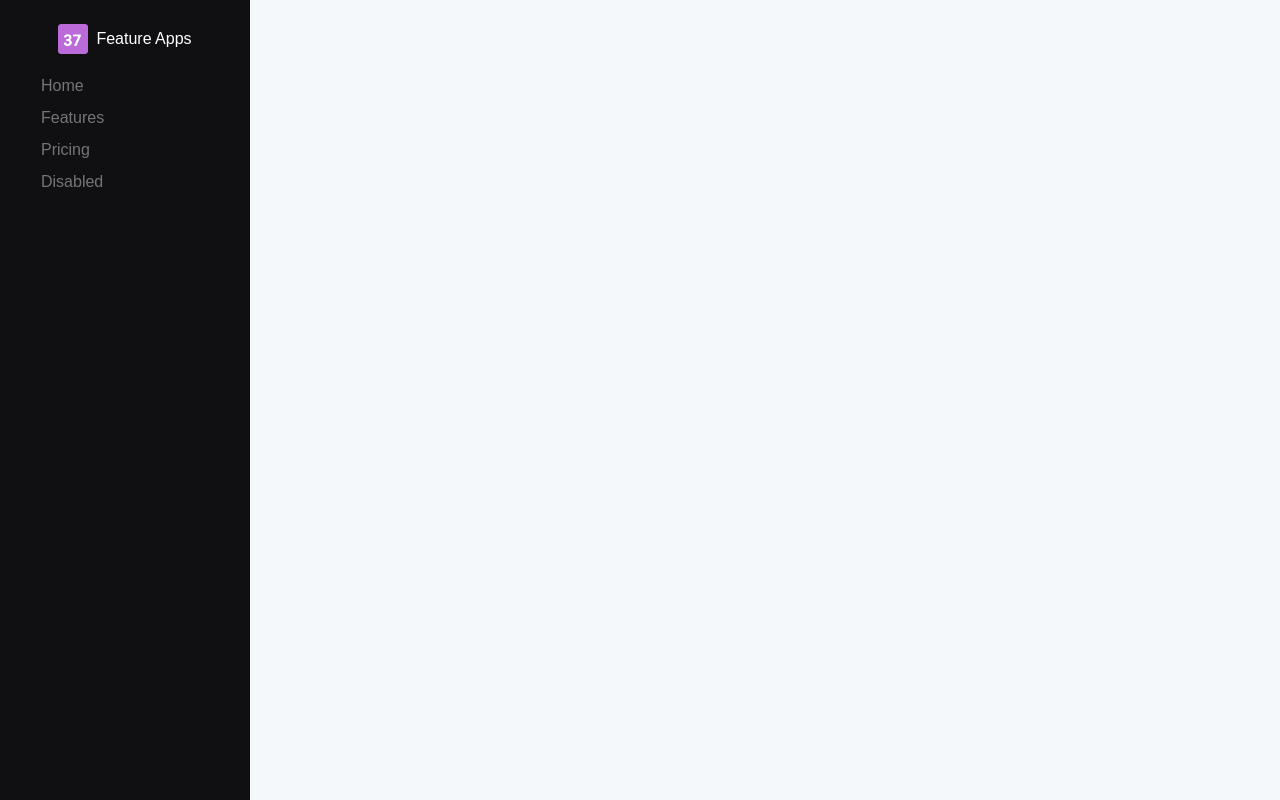
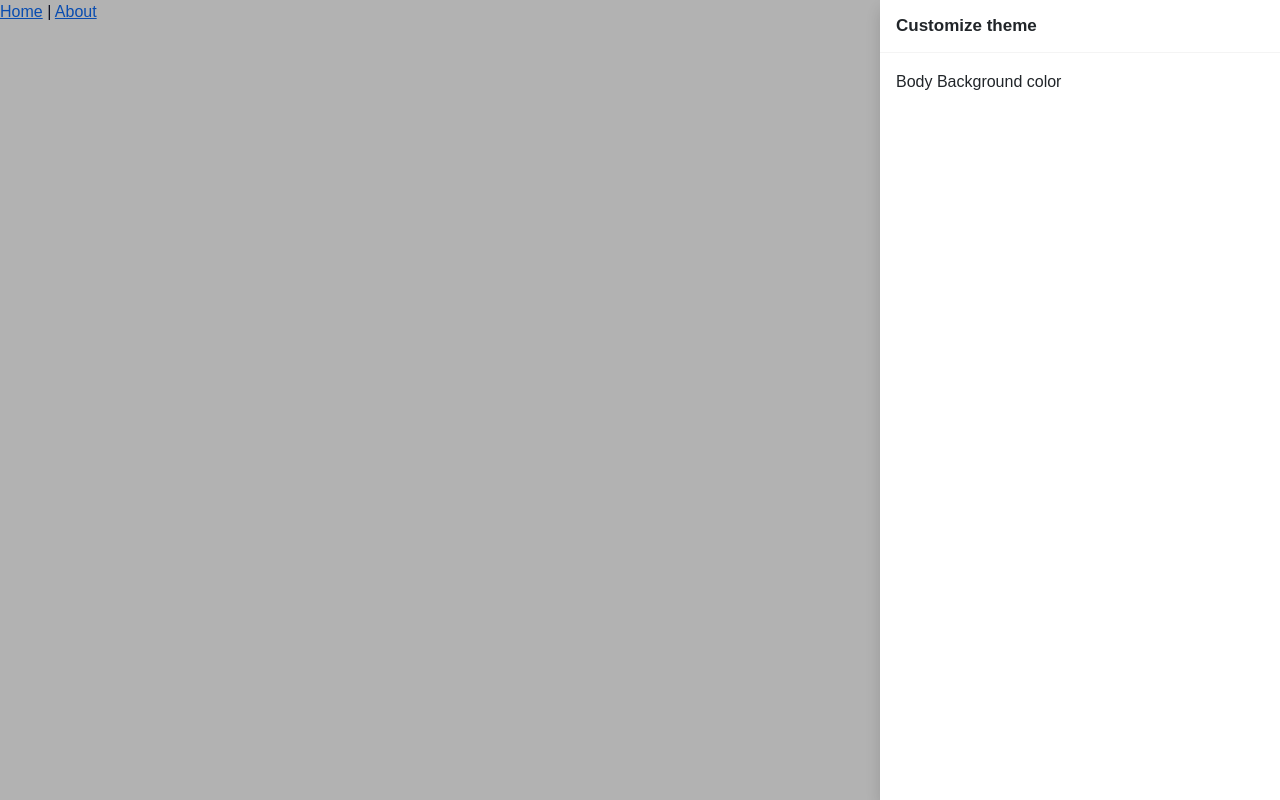
Before and after one commit to phaneendra37/phaneendra37.github.io, a Vue app: page / in a window 1280 px wide. Built offline with nearby package versions, Linux system fonts and the light colour scheme.

Commit message:
Added new layout with new project

```diff
--- a/public/css/app.css
+++ b/public/css/app.css
@@ -1,9 +1,11 @@
 :root {
   /* For body related colors */
-  --body-base-font-size: "";
-  --body-bg-color: #f5f8fa;
+  --body-base-font-size: 13px;
   --boy-font-family: "Vazirmatn", sans-serif;
   --font-family-url: "";
+  --border-color: #f4f4f4;
+  --text-color: #181c32;
+  --theme-color: #fff;
   /* For Navbar related colors */
   --navbar-width: 250px;
   --navbar-bg-color: #101012;
@@ -13,9 +15,16 @@
   --navbar-text-size: "";
 }
 @import url("https://fonts.googleapis.com/css2?family=Vazirmatn:wght@300;400;500;600;700&display=swap");
+@import url("./icons.css");
 body {
   font-family: var(--boy-font-family) !important;
   background-color: var(--body-bg-color) !important;
+  direction: ltr;
+  color: var(--text-color) !important;
+  font-synthesis: none;
+  text-rendering: optimizeLegibility;
+  -webkit-font-smoothing: antialiased;
+  -moz-osx-font-smoothing: grayscale;
 }
 .navbar-custom {
   color: var(--navbar-text-color) !important;
@@ -57,3 +66,53 @@ body {
 button:focus {
   box-shadow: none !important;
 }
+body .b-sidebar-backdrop {
+  bottom: 0;
+  right: 0;
+  overflow: hidden;
+  background-color: rgba(0, 0, 0, 0.5) !important;
+}
+.b-sidebar-header {
+  border-bottom: 1px solid var(--border-color) !important;
+  padding: 14px 16px !important;
+  background-color: var(--theme-color);
+  flex-direction: row-reverse !important;
+}
+.b-sidebar-header .close svg {
+  display: none !important;
+}
+.b-sidebar-header .close {
+  margin-right: 0px !important;
+  margin-left: auto;
+  line-height: 0px !important;
+  background-color: transparent;
+  border: 0;
+  padding: 0;
+  color: #747579;
+}
+.b-sidebar-header strong {
+  font-size: 17px !important;
+  font-weight: 600;
+  line-height: 20px !important;
+}
+
+.b-sidebar-header .close::before {
+  display: inline-block;
+  content: "\f62a";
+  font-family: bootstrap-icons !important;
+  font-style: normal;
+  font-weight: normal !important;
+  font-variant: normal;
+  text-transform: none;
+  line-height: 1;
+  vertical-align: -0.125em;
+  -webkit-font-smoothing: antialiased;
+  -moz-osx-font-smoothing: grayscale;
+}
+.b-sidebar-body {
+  background-color: var(--theme-color) !important;
+  padding: 1.2rem 1rem !important;
+}
+.sidebar-theme-heading {
+  font-size: calc(var(--body-base-font-size) + 3px);
+}
--- a/src/App.vue
+++ b/src/App.vue
@@ -1,16 +1,18 @@
 <template>
-  <div class="container-fluid px-0">
-    <div class="flex-nowrap d-lg-flex">
-      <Navbar class="main-nav" />
-      <div class="main-content flex-grow-1">
-        <router-view />
-      </div>
+  <div id="app">
+    <div id="nav">
+      <router-link to="/">Home</router-link> |
+      <router-link to="/about">About</router-link>
     </div>
+    <i class="bi bi-x" />
+    <Themes />
+    <router-view />
   </div>
 </template>
 <script>
-import Navbar from "@/components/Navbar.vue";
+import Themes from "@/components/Theme.vue";
 export default {
-  components: { Navbar },
+  name: "AppHeart",
+  components: { Themes },
 };
 </script>
--- a/src/components/Navbar.vue
+++ /dev/null
@@ -1,42 +0,0 @@
-<template>
-  <nav
-    class="navbar navbar-expand-lg navbar-custom navbar-dark bg-custom vh-100 overflow-y-auto overflow-x-hidden flex-lg-column d-lg-flex py-lg-4 p-3"
-  >
-    <a class="navbar-brand me-0 py-0 d-flex align-items-center" to="/">
-      <img src="/images/icon-57.png" height="30" width="30" />
-      <div class="ps-2">
-        <h6 class="mb-0">Feature Apps</h6>
-      </div>
-    </a>
-    <button
-      class="navbar-toggler p-0 border-0"
-      type="button"
-      data-bs-toggle="collapse"
-      data-bs-target="#navbarNavAltMarkup"
-      aria-controls="navbarNavAltMarkup"
-      aria-expanded="false"
-      aria-label="Toggle navigation"
-    >
-      <span class="navbar-toggler-icon"></span>
-    </button>
-    <div
-      class="collapse navbar-collapse h-100 w-100 align-items-baseline mt-3"
-      id="navbarNavAltMarkup"
-    >
-      <div class="navbar-nav d-flex flex-column w-100">
-        <a class="nav-link active" aria-current="page" href="#">Home</a>
-        <a class="nav-link" href="#">Features</a>
-        <a class="nav-link" href="#">Pricing</a>
-        <a class="nav-link disabled" href="#" tabindex="-1" aria-disabled="true"
-          >Disabled</a
-        >
-      </div>
-    </div>
-  </nav>
-</template>
-
-<script>
-export default {};
-</script>
-
-<style></style>
--- /dev/null
+++ b/src/components/Theme.vue
@@ -0,0 +1,28 @@
+<template>
+  <b-sidebar
+    id="theme"
+    shadow
+    title="Customize theme"
+    backdrop
+    no-close-on-backdrop
+    width="400px"
+    lazy
+    right
+  >
+    <div>
+      <h4 class="mb-2 sidebar-theme-heading">Body Background color</h4>
+      <p class="mb-0"></p>
+    </div>
+  </b-sidebar>
+</template>
+
+<script>
+export default {
+  name: "Themes",
+  mounted() {
+    this.$root.$emit("bv::toggle::collapse", "theme");
+  },
+};
+</script>
+
+<style></style>
--- a/src/main.js
+++ b/src/main.js
@@ -1,9 +1,20 @@
-import { createApp } from "vue";
+import Vue from "vue";
 import App from "./App.vue";
 import router from "./router";
 import "../public/css/app.css";
+import { BootstrapVue, IconsPlugin } from "bootstrap-vue";
+
+// Import Bootstrap and BootstrapVue CSS files (order is important)
 import "bootstrap/dist/css/bootstrap.css";
 import "bootstrap-vue/dist/bootstrap-vue.css";
-import "../public/css/icons.css";
 
-createApp(App).use(router).mount("#app");
+// Make BootstrapVue available throughout your project
+Vue.use(BootstrapVue);
+// Optionally install the BootstrapVue icon components plugin
+Vue.use(IconsPlugin);
+Vue.config.productionTip = false;
+
+new Vue({
+  router,
+  render: (h) => h(App),
+}).$mount("#app");
```
Also changed, not shown: package.json (+5 -5 lines), src/json/theme.js (added, +10 -0 lines), src/router/Navbar.vue (deleted, +0 -9 lines), src/router/index.js (+13 -9 lines), 2 other files (tests, documents, lock files or other folders).
